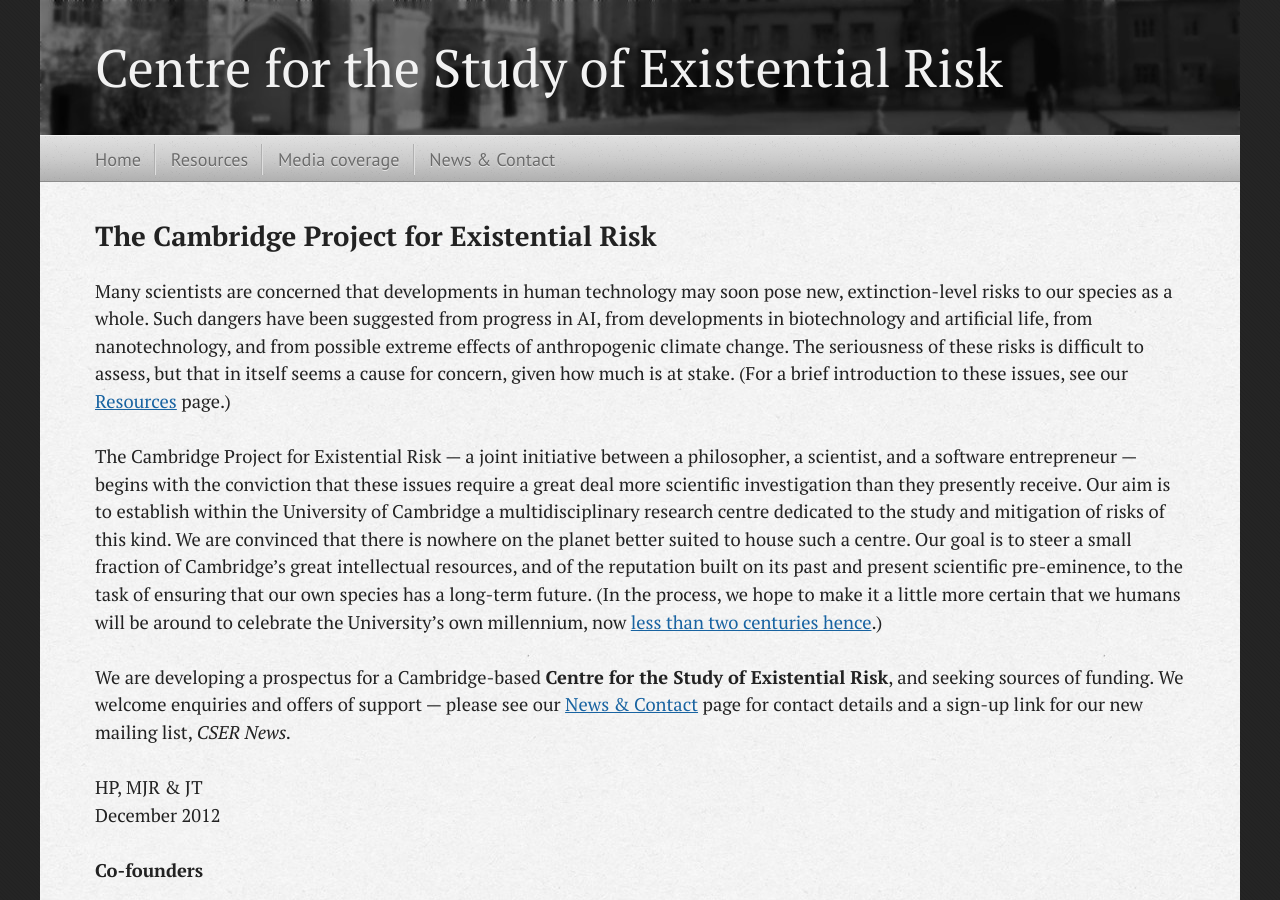
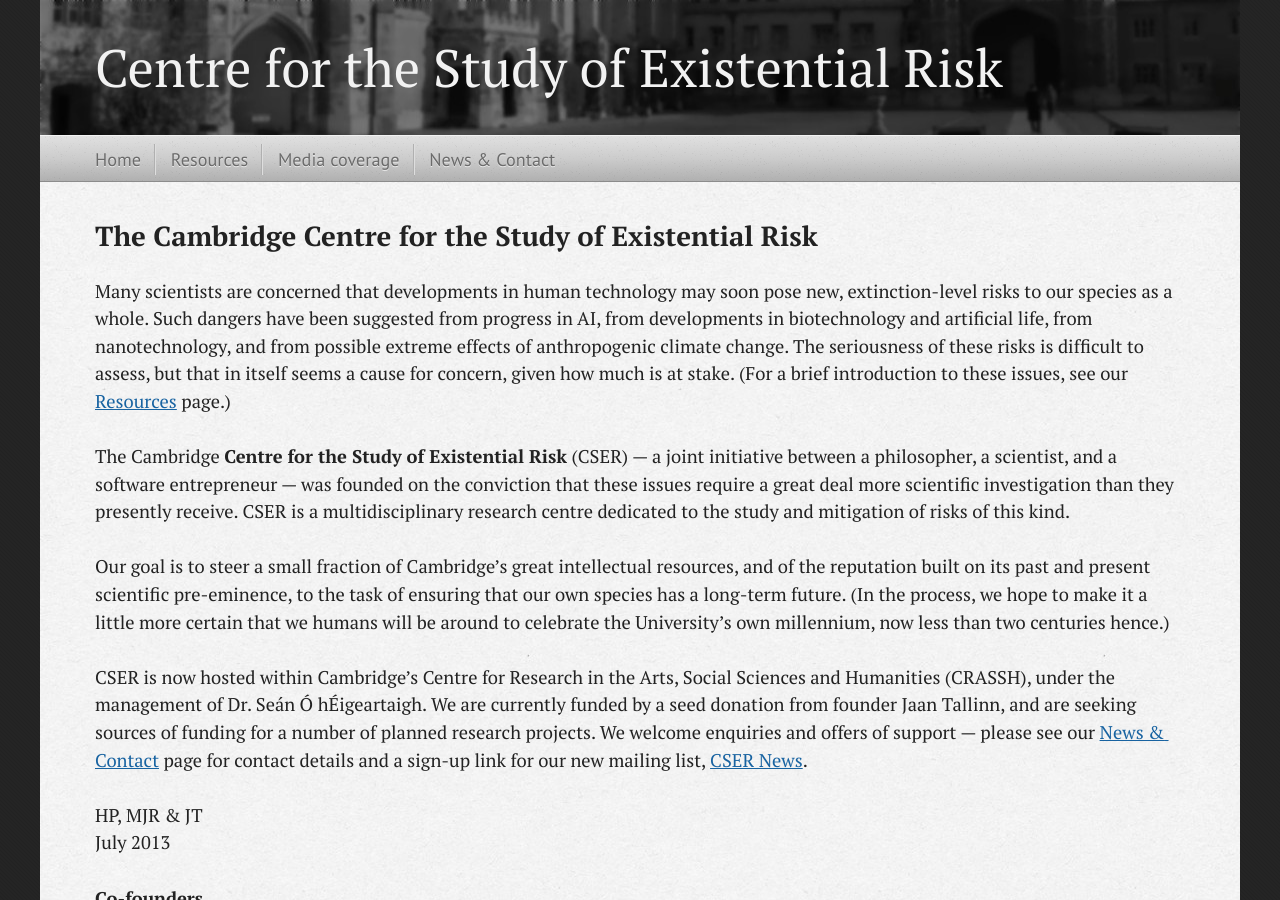
Before and after one commit to cseruk/cseruk.github.io, a Jekyll site: the page built from index.md, in a window 1280 px wide and 900 px high. Built offline with Jekyll 4.4.1, drawn with Linux system fonts in a browser that asks for light colours; nearby versions of some CDN libraries; Markdown is read by kramdown in place of the engine named in the settings.

Commit message:
Changed the "Cambridge project" to CSER (and other things)

```diff
--- a/index.md
+++ b/index.md
@@ -3,17 +3,18 @@ layout: page
 sidebar: false
 ---
 
-## The Cambridge Project for Existential Risk
+## The Cambridge Centre for the Study of Existential Risk
 
 Many scientists are concerned that developments in human technology may soon pose new, extinction-level risks to our species as a whole. Such dangers have been suggested from progress in AI, from developments in biotechnology and artificial life, from nanotechnology, and from possible extreme effects of anthropogenic climate change. The seriousness of these risks is difficult to assess, but that in itself seems a cause for concern, given how much is at stake. (For a brief introduction to these issues, see our [Resources](resources.html) page.)
 
-The Cambridge Project for Existential Risk — a joint initiative between a philosopher, a scientist, and a software entrepreneur — begins with the conviction that these issues require a great deal more scientific investigation than they presently receive. Our aim is to establish within the University of Cambridge a multidisciplinary research centre dedicated to the study and mitigation of risks of this kind. We are convinced that there is nowhere on the planet better suited to house such a centre. Our goal is to steer a small fraction of Cambridge's great intellectual resources, and of the reputation built on its past and present scientific pre-eminence, to the task of ensuring that our own species has a long-term future. (In the process, we hope to make it a little more certain that we humans will be around to celebrate the University's own millennium, now [less than two centuries hence](http://www.cam.ac.uk/univ/800/).)
+The Cambridge **Centre for the Study of Existential Risk** (CSER) — a joint initiative between a philosopher, a scientist, and a software entrepreneur — was founded on the conviction that these issues require a great deal more scientific investigation than they presently receive. CSER is a multidisciplinary research centre dedicated to the study and mitigation of risks of this kind.
 
-We are developing a prospectus for a Cambridge-based **Centre for the Study of Existential Risk**, and seeking sources of funding. We welcome enquiries and offers of support — please see our [News & Contact](contact.html) page for contact details and a sign-up link for our new mailing list, *CSER News.*
+Our goal is to steer a small fraction of Cambridge’s great intellectual resources, and of the reputation built on its past and present scientific pre-eminence, to the task of ensuring that our own species has a long-term future. (In the process, we hope to make it a little more certain that we humans will be around to celebrate the University’s own millennium, now less than two centuries hence.)
+
+CSER is now hosted within Cambridge’s Centre for Research in the Arts, Social Sciences and Humanities (CRASSH), under the management of Dr. Seán Ó hÉigeartaigh. We are currently funded by a seed donation from founder Jaan Tallinn, and are seeking sources of funding for a number of planned research projects. We welcome enquiries and offers of support — please see our [News & Contact](contact.html) page for contact details and a sign-up link for our new mailing list, [CSER News](http://eepurl.com/Cs_HD).
 
 HP, MJR & JT<br>
-December 2012
-
+July 2013
 
 #### Co-founders
 
```
